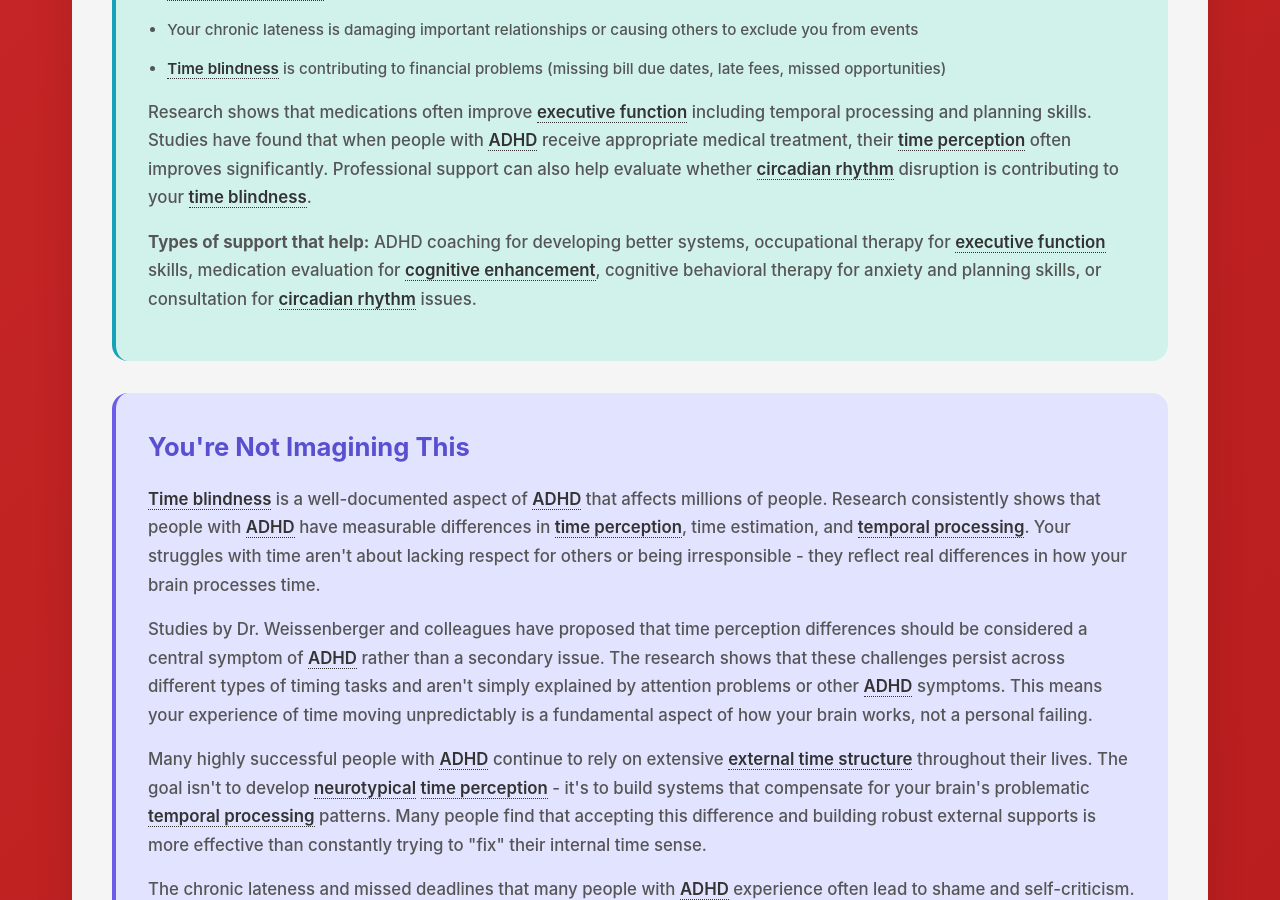
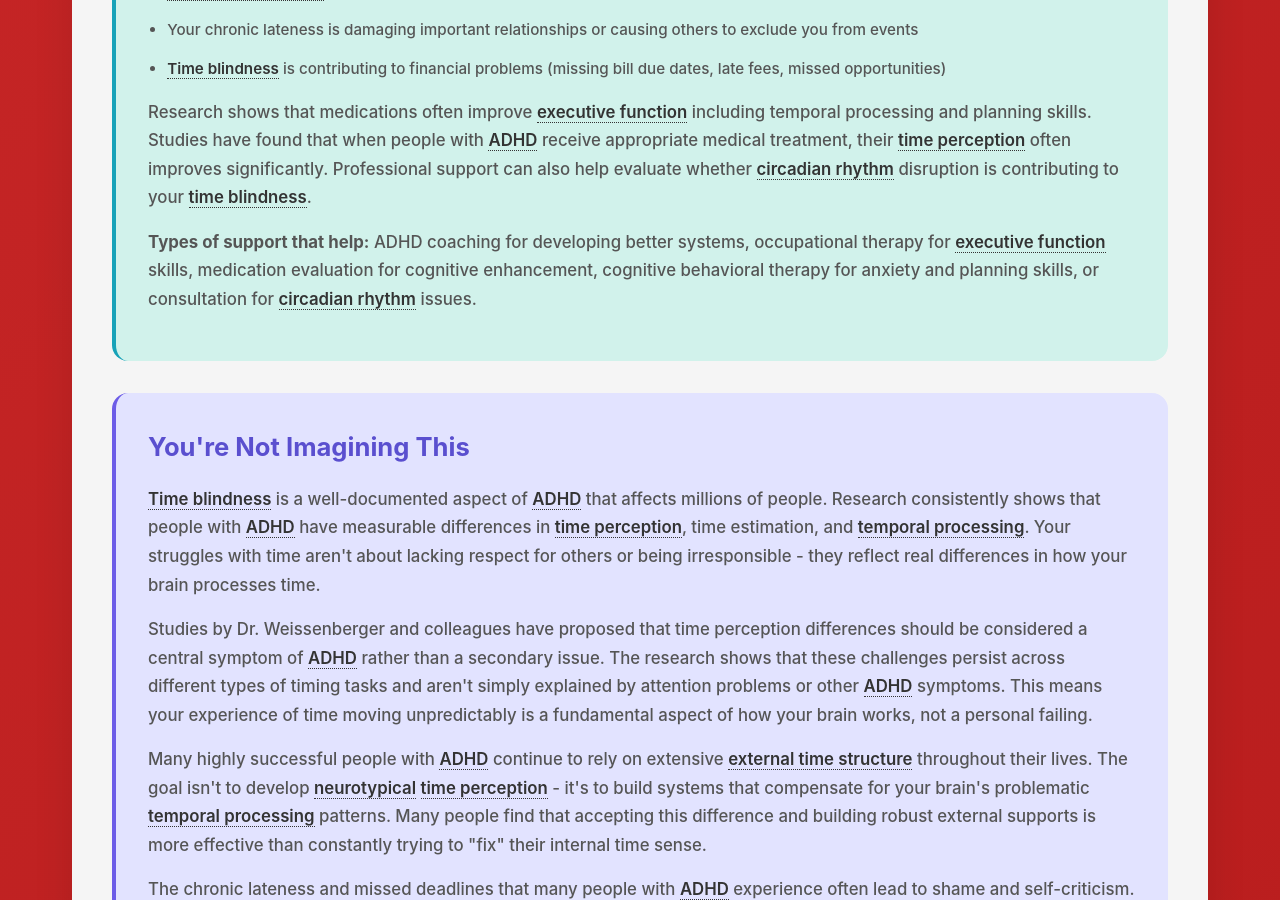
Before and after one commit to neurodivergent-survival-guide/neurodivergent-survival-guide, a Jekyll site: the page built from struggles/time-blindness.html, in a window 1280 px wide and 900 px high, scrolled down 4161 px. Built offline with Jekyll 4.4.1, drawn with Linux system fonts in a browser that asks for light colours.

Commit message:
Update time-blindness.html

```diff
--- a/struggles/time-blindness.html
+++ b/struggles/time-blindness.html
@@ -110,7 +110,7 @@
         <div class="learn-more" onclick="toggleLearnMore(this)">
             <h3>Learn More: Circadian Rhythm and Time Perception ↓</h3>
             <div class="learn-more-content">
-                <p>Research by Dr. Coogan shows that many adults with <a class="jargon">ADHD<span class="tooltip">Attention-Deficit/Hyperactivity Disorder - brain differences affecting attention, impulse control, and executive function</span></a> have disrupted <a class="jargon">circadian rhythm<span class="tooltip">Your body's internal 24-hour biological clock that regulates sleep-wake cycles</span></a> genes, with body clock genes showing little or no activity compared to typical patterns. This contributes to both sleep problems and <a class="jargon">time blindness<span class="tooltip">Difficulty accurately perceiving, tracking, or estimating the passage of time</span></a>.</p>
+                <p>Research by Dr. Coogan shows that many adults with <a class="jargon">ADHD<span class="tooltip">Attention-Deficit/Hyperactivity Disorder - brain differences affecting attention, impulse control, and executive function</span></a> have disrupted <a class="jargon">circadian rhythm<span class="tooltip">Your body's internal 24-hour biological clock that regulates sleep-wake cycles</span></a> genes, with biological clock genes showing little or no activity compared to typical patterns. This contributes to both sleep problems and <a class="jargon">time blindness<span class="tooltip">Difficulty accurately perceiving, tracking, or estimating the passage of time</span></a>.</p>
 
                 <p>Bright light therapy in the morning and melatonin supplementation can help reset disrupted daily rhythms, which may improve natural time awareness throughout the day. Your <a class="jargon">chronotype<span class="tooltip">Your natural preference for when to be active and when to rest during a 24-hour period</span></a> - whether you're naturally a morning or evening person - also affects your optimal timing for different activities.</p>
             </div>
@@ -135,7 +135,7 @@
         <p>Research shows that medications often improve <a class="jargon">executive function<span class="tooltip">Mental skills that help you plan, focus, remember instructions, and manage multiple tasks</span></a> including temporal processing and planning skills. Studies have found that when people with <a class="jargon">ADHD<span class="tooltip">Attention-Deficit/Hyperactivity Disorder - brain differences affecting attention, impulse control, and executive function</span></a> receive appropriate medical treatment, their <a class="jargon">time perception<span class="tooltip">How the brain processes and understands the passage and duration of time</span></a> often improves significantly. Professional support can also help evaluate whether <a class="jargon">circadian rhythm<span class="tooltip">Your body's internal 24-hour biological clock that regulates sleep-wake cycles</span></a> disruption is contributing to your <a class="jargon">time blindness<span class="tooltip">Difficulty accurately perceiving, tracking, or estimating the passage of time</span></a>.</p>
 
         <div class="highlight-box">
-            <p><strong>Types of support that help:</strong> ADHD coaching for developing better systems, occupational therapy for <a class="jargon">executive function<span class="tooltip">Mental skills that help you plan, focus, remember instructions, and manage multiple tasks</span></a> skills, medication evaluation for <a class="jargon">cognitive enhancement<span class="tooltip">Improvements in thinking skills like planning, time awareness, and working memory</span></a>, cognitive behavioral therapy for anxiety and planning skills, or consultation for <a class="jargon">circadian rhythm<span class="tooltip">Your body's internal 24-hour biological clock that regulates sleep-wake cycles</span></a> issues.</p>
+            <p><strong>Types of support that help:</strong> ADHD coaching for developing better systems, occupational therapy for <a class="jargon">executive function<span class="tooltip">Mental skills that help you plan, focus, remember instructions, and manage multiple tasks</span></a> skills, medication evaluation for cognitive enhancement, cognitive behavioral therapy for anxiety and planning skills, or consultation for <a class="jargon">circadian rhythm<span class="tooltip">Your body's internal 24-hour biological clock that regulates sleep-wake cycles</span></a> issues.</p>
         </div>
     </div>
 
```
